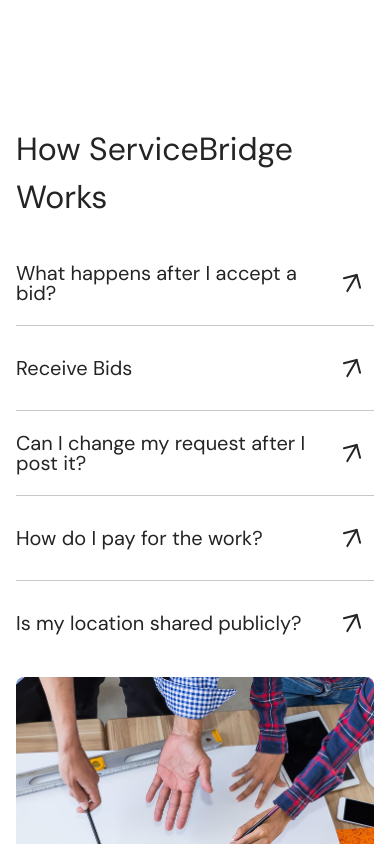
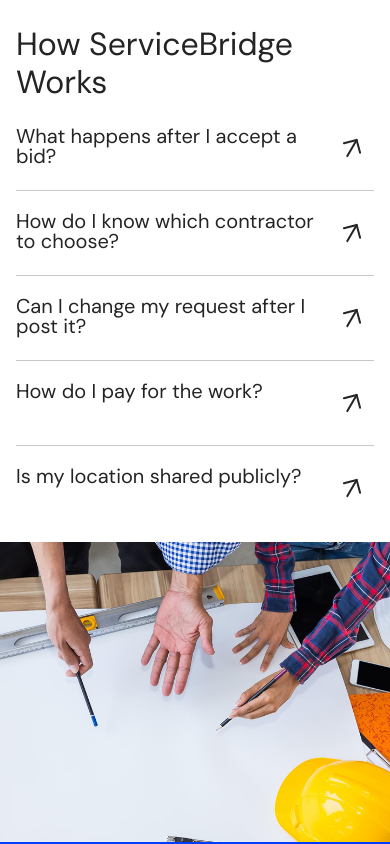
Before and after one commit to CBA-React/Christian-Landes, a Next.js app: page /for-clients in a window 390 px wide. Shown: the part 2920-3764 px from the top of the page. Built offline with nearby package versions, Linux system fonts and the light colour scheme.

Commit message:
create responsive for WhyUs

```diff
--- a/src/modules/ForClients/HowWorks.tsx
+++ b/src/modules/ForClients/HowWorks.tsx
@@ -13,7 +13,7 @@
 	},
 	{
 		num: '02',
-		title: 'Receive Bids',
+		title: 'How do I know which contractor to choose?',
 		description:
 			"After you submit your job, all qualified contractors will see your bid and bid on your job order. You can also view the contractor's profile and view their previous work that meets your standards",
 	},
@@ -47,15 +47,15 @@
 		);
 	};
 	return (
-		<section className="relative mt-[120px] min-h-[800px] w-full overflow-visible">
+		<section className="relative mt-[60px] min-h-[800px] w-full overflow-visible lg:mt-[120px]">
 			<div className="relative z-10 mx-auto flex h-full max-w-[1240px] flex-col gap-6 lg:flex-row">
 				<div className="h-full w-full px-4 sm:px-6 lg:w-1/2 lg:px-0">
 					<div className={'w-[100%] sm:mx-auto sm:w-[95%]'}>
-						<h1 className="mt-[40px] text-[32px] md:mt-[60px] md:text-[40px] lg:mt-[80px] lg:text-[48px]">
+						<h1 className="text-[32px] leading-[38px] md:mt-[60px] md:text-[40px] lg:mt-[80px] lg:text-[48px]">
 							How ServiceBridge Works
 						</h1>
 					</div>
-					<div className="mt-[40px] w-[100%] sm:mx-auto sm:w-[95%] md:mt-[60px] lg:mt-[84px]">
+					<div className="mt-[25px] w-[100%] sm:mx-auto sm:w-[95%] md:mt-[60px] lg:mt-[84px] lg:mb-[120px]">
 						{howWorksItems.map((work, index, array) => {
 							const isOpen = openItems.includes(work.num);
 							return (
@@ -70,7 +70,7 @@
 										>
 											<div
 												className={
-													'flex cursor-pointer items-center justify-between max-lg:w-[100%]'
+													'flex cursor-pointer items-start justify-between max-lg:w-[100%] lg:items-center'
 												}
 												onClick={() =>
 													toggleItem(work.num)
@@ -92,7 +92,7 @@
 											<div
 												className={`overflow-hidden transition-all duration-300 ${
 													isOpen
-														? 'mt-3 max-h-96 opacity-100'
+														? 'mt-3 max-h-96 opacity-100 lg:mt-1'
 														: 'max-h-0 opacity-0'
 												}`}
 											>
@@ -115,15 +115,15 @@
 			</div>
 
 			<div
-				className="absolute inset-y-0 right-0 left-1/2 hidden bg-cover bg-right lg:block"
+				className="absolute inset-y-0 right-0 left-1/2 mb-[180px] hidden bg-cover bg-right lg:block"
 				style={{
 					backgroundImage: "url('/images/howWorks.png')",
 				}}
 			></div>
 
-			<div className="relative mt-8 block px-4 lg:hidden">
+			<div className="relative mt-8 block lg:hidden">
 				<div
-					className="h-[300px] w-full rounded-lg bg-cover bg-center md:h-[400px]"
+					className="h-[300px] w-full bg-cover bg-center md:h-[400px]"
 					style={{
 						backgroundImage: "url('/images/howWorks.png')",
 					}}
```
